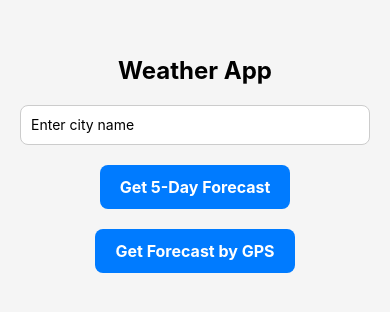
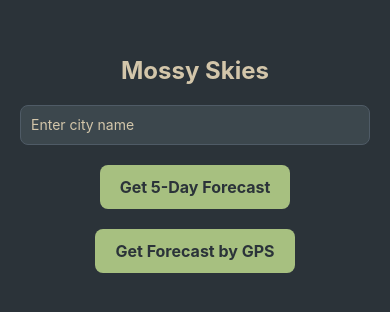
Before and after one commit to OlsJacob-FS/WeatherApp, a React Native app: screen / in a window 390 px wide. Shown: the part 248-560 px from the top of the page. Built offline with nearby package versions, Linux system fonts and the light colour scheme.

Commit message:
Changed styling to everforest color scheme.

```diff
--- a/App.js
+++ b/App.js
@@ -64,7 +64,7 @@ const MainScreen = ({ navigation }) => {
 
   return (
     <View style={styles.container}>
-      <Text style={styles.title}>Weather App</Text>
+      <Text style={styles.title}>Mossy Skies</Text>
       <TextInput
         style={styles.input}
         placeholder="Enter city name"
@@ -129,25 +129,27 @@ const styles = StyleSheet.create({
     justifyContent: 'center',
     alignItems: 'center',
     padding: 20,
-    backgroundColor: '#f5f5f5',
+    backgroundColor: '#2B3339',
   },
   title: {
     fontSize: 24,
     fontWeight: 'bold',
     marginBottom: 20,
+    color: '#D3C6AA'
   },
   input: {
     width: '100%',
     height: 40,
     padding: 10,
-    borderColor: '#ccc',
+    borderColor: '#4F5B66',
     borderWidth: 1,
     borderRadius: 8,
     marginBottom: 20,
-    backgroundColor: '#fff',
+    backgroundColor: '#3C474D',
+    color: '#D3C6AA',
   },
   button: {
-    backgroundColor: '#007BFF',
+    backgroundColor: '#A7C080',
     paddingVertical: 12,
     paddingHorizontal: 20,
     borderRadius: 8,
@@ -155,7 +157,7 @@ const styles = StyleSheet.create({
     marginBottom: 20,
   },
   buttonText: {
-    color: '#fff',
+    color: '#2B3339',
     fontSize: 16,
     fontWeight: 'bold',
   },
--- a/screens/ForecastScreen.js
+++ b/screens/ForecastScreen.js
@@ -72,7 +72,7 @@ const ForecastScreen = ({ route, navigation }) => {
           flex: 1,
           padding: 10,
           marginTop: 15,
-          backgroundColor: '#f5f5f5',
+          backgroundColor: '#2B3339',
           Height: 300,
           width: '100%',
         },
@@ -81,6 +81,7 @@ const ForecastScreen = ({ route, navigation }) => {
           fontWeight: 'bold',
           marginBottom: 20,
           textAlign: 'center',
+          color: '#D3C6AA',
         },
         forecastItem: {
           alignItems: 'center',
@@ -88,7 +89,7 @@ const ForecastScreen = ({ route, navigation }) => {
           height: '225',
           margin: 10,
           padding: 10,
-          backgroundColor: '#e0f7fa',
+          backgroundColor: '#3C474D',
           borderWidth: 1,
           borderColor: '#000000',
           shadowColor: '#000',
@@ -100,6 +101,7 @@ const ForecastScreen = ({ route, navigation }) => {
           fontSize: 14,
           fontWeight: 'bold',
           marginBottom: 5,
+          color: '#E69875',
         },
         forecastIcon: {
           width: 50,
@@ -108,10 +110,13 @@ const ForecastScreen = ({ route, navigation }) => {
         forecastTemp: {
           fontSize: 16,
           fontWeight: 'bold',
+          color: '#A7C080',
         },
         forecastDesc: {
           fontSize: 12,
           textTransform: 'capitalize',
+          color: '#D3C6AA',
+          textAlign: "center",
         },
       });
 
--- a/screens/HourlyForecastScreen.js
+++ b/screens/HourlyForecastScreen.js
@@ -4,8 +4,15 @@ import { View, Text, FlatList, StyleSheet, Image } from 'react-native';
 const HourlyForecastScreen = ({ route }) => {
   const { hourlyData, date } = route.params;
 
+  //sort hourly data by time
+const sortedHourlyData = [ ...hourlyData].sort((a, b) => {
+  const hourA = new Date(a.dt * 1000).getHours();
+  const hourB = new Date(b.dt * 1000).getHours();
+  return hourA - hourB;
+})
+
   const renderHourlyItem = ({ item }) => {
-    const time = new Date(item.dt * 1000).toLocaleTimeString([], { hour: '2-digit', minute: '2-digit' });
+    const time = new Date(item.dt * 1000).toLocaleTimeString([], { hour: '2-digit', minute: '2-digit', hour12: true });
     return (
       <View style={styles.hourlyItem}>
         {/* TIME */}
@@ -37,7 +44,7 @@ const HourlyForecastScreen = ({ route }) => {
     <View style={styles.container}>
       <Text style={styles.title}>{new Date(date).toDateString()}</Text>
       <FlatList
-        data={hourlyData}
+        data={sortedHourlyData}
         keyExtractor={(item) => item.dt.toString()}
         renderItem={renderHourlyItem}
       />
@@ -49,7 +56,7 @@ const styles = StyleSheet.create({
   container: {
     flex: 1,
     padding: 20,
-    backgroundColor: '#f5f5f5',
+    backgroundColor: '#2B3339',
     height: '100%',
   },
   title: {
@@ -57,6 +64,7 @@ const styles = StyleSheet.create({
     fontWeight: 'bold',
     marginBottom: 20,
     textAlign: 'center',
+    color: '#D3C6AA',
   },
   hourlyItem: {
     flexDirection: 'row',
@@ -64,7 +72,7 @@ const styles = StyleSheet.create({
     justifyContent: 'space-between',
     padding: 10,
     marginBottom: 10,
-    backgroundColor: '#e0f7fa',
+    backgroundColor: '#A7C080',
     borderRadius: 8,
     borderWidth: 1,
     borderColor: '#000000',
@@ -80,6 +88,7 @@ const styles = StyleSheet.create({
   hourlyTime: {
     fontSize: 16,
     fontWeight: 'bold',
+    color: '#3C474D',
   },
   hourlyIcon: {
     width: 40,
@@ -88,14 +97,17 @@ const styles = StyleSheet.create({
   hourlyTemp: {
     fontSize: 16,
     fontWeight: 'bold',
+    color: '#3C474D',
   },
   hourlyDesc: {
     fontSize: 14,
     textTransform: 'capitalize',
+    color: '#3C474D',
   },
   detailsText: {
     fontSize: 14,
     color: '#555',
+    color: '#3C474D',
   },
 });
 
```
